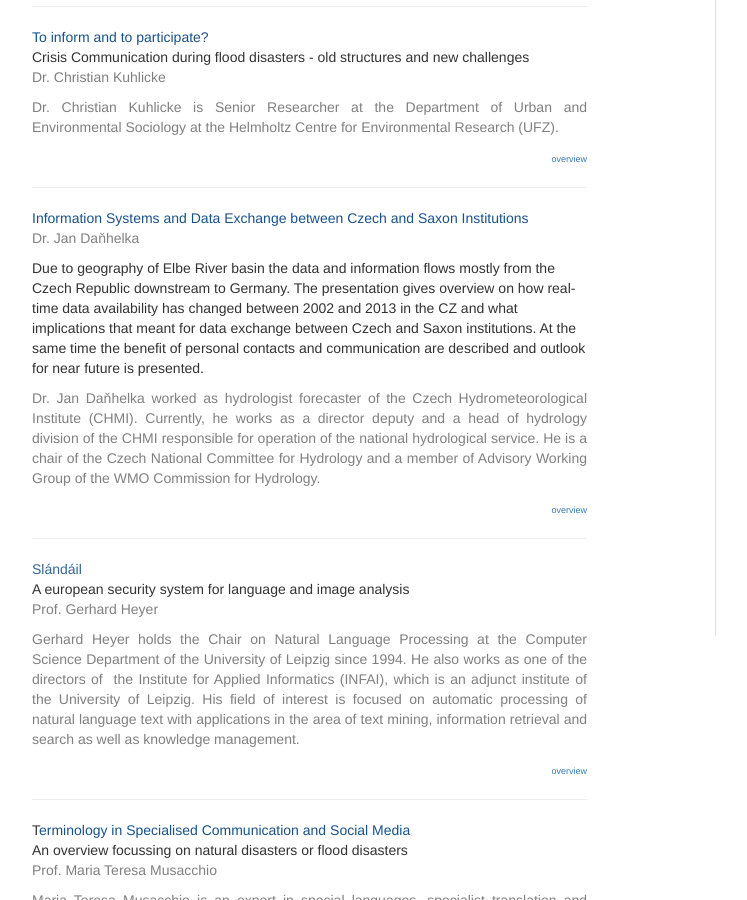
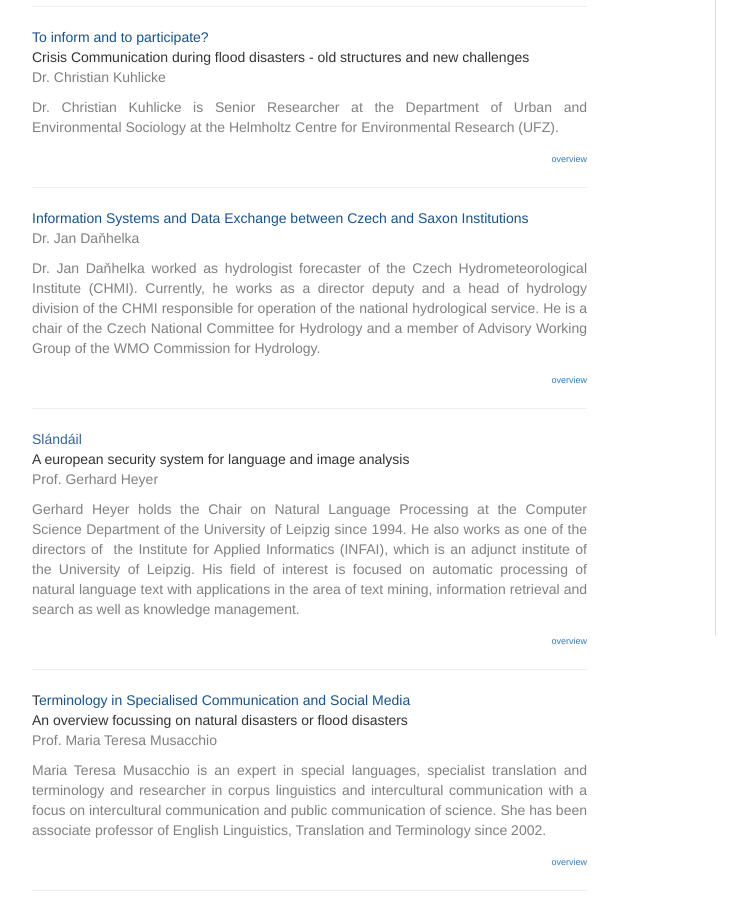
Before and after one commit to susedev/test, a Jekyll site: the page built from titles-and-speakers.html, in a window 1280 px wide and 900 px high, scrolled down 1591 px. Shown: the whole window, without its empty margins (233-980 px from the left). Built offline with Jekyll 4.4.1, drawn with Linux system fonts in a browser that asks for light colours; nearby versions of some CDN libraries.

Commit message:
Edit from JekyllCMS

```diff
--- a/titles-and-speakers.html
+++ b/titles-and-speakers.html
@@ -76,8 +76,6 @@ Crisis Communication during flood disasters - old structures and new challenges<
 <p><span style="color: #336699;"><a id="Danhelka" name="Danhelka"></a></span><span style="color:#19528A;">Information Systems and Data Exchange between Czech and Saxon Institutions</span><br />
 <span style="color: #808080;">Dr. Jan Daňhelka</span></p>
 
-<p>Due to geography of Elbe River basin the data and information flows mostly from the Czech Republic downstream to Germany. The presentation gives overview on how real-time data availability has changed between 2002 and 2013 in the CZ and what implications that meant for data exchange between Czech and Saxon institutions. At the same time the benefit of personal contacts and communication are described and outlook for near future is presented.</p>
-
 <p style="text-align: justify;"><span style="color:#808080;">Dr. Jan Daňhelka worked as hydrologist forecaster of the Czech Hydrometeorological Institute (CHMI). Currently, he works as a director deputy and a head of hydrology division of the CHMI responsible for operation of the national hydrological service. He is a chair of the Czech National Committee for Hydrology and a member of Advisory Working Group of the WMO Commission for Hydrology.</span></p>
 
 <p style="text-align: right;"><span style="color: #808080;"><span style="font-size: xx-small;"><a href="http://eijc.github.io/data/programme.html">overview</a></span> </span></p>
```
